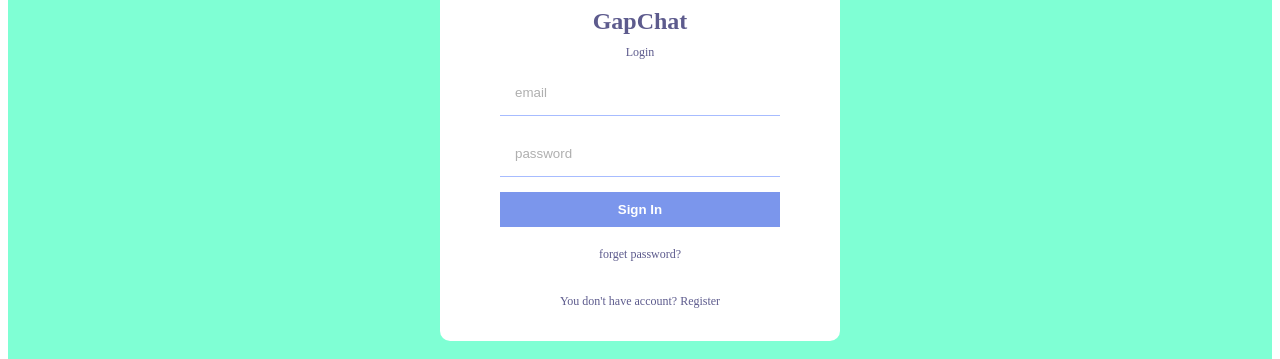
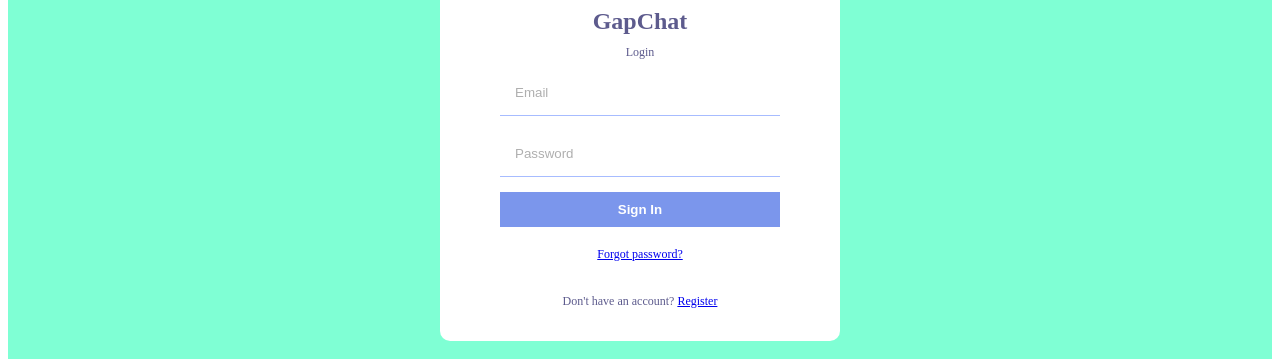
Before and after one commit to hgapson/GapChat, a React (Vite) app: page /login in a window 1280 px wide. Shown: the part 204-563 px from the top of the page. Built offline with nearby package versions, Linux system fonts and the light colour scheme; no server answers.

Commit message:
make cahnges

```diff
--- a/src/Pages/Login.jsx
+++ b/src/Pages/Login.jsx
@@ -1,19 +1,59 @@
-import React from 'react'
+import React, { useState } from 'react'
+import { Link, useNavigate } from 'react-router-dom'
 import '../App.scss'
+import { signInWithEmailAndPassword } from 'firebase/auth'
+import { auth } from '../firebase'
 
 function Login() {
+  const [email, setEmail] = useState('')
+  const [password, setPassword] = useState('')
+  const [error, setError] = useState('')
+  const navigate = useNavigate()
+
+  const handleLogin = async (e) => {
+    e.preventDefault()
+    try {
+      const userCredential = await signInWithEmailAndPassword(
+        auth,
+        email,
+        password
+      )
+      // Successfully logged in
+      console.log('Logged in:', userCredential.user.uid)
+      navigate('/')
+    } catch (error) {
+      setError('Invalid account. create account.')
+      console.error('Login error:', error)
+    }
+  }
+
   return (
     <div className="regBody">
       <div className="regContainer">
         <span className="logo">GapChat</span>
         <span className="title">Login</span>
-        <form>
-          <input type="email" placeholder="email" />
-          <input type="password" placeholder="password" />
-          <button>Sign In</button>
+        <form onSubmit={handleLogin}>
+          <input
+            type="email"
+            placeholder="Email"
+            value={email}
+            onChange={(e) => setEmail(e.target.value)}
+          />
+          <input
+            type="password"
+            placeholder="Password"
+            value={password}
+            onChange={(e) => setPassword(e.target.value)}
+          />
+          <button type="submit">Sign In</button>
+          {error && <p className="error-message">{error}</p>}
         </form>
-        <p>forget password?</p>
-        <p>You don't have account? Register</p>
+        <p>
+          <Link to="/forgot-password">Forgot password?</Link>
+        </p>
+        <p>
+          Don't have an account? <Link to="/register">Register</Link>
+        </p>
       </div>
     </div>
   )
--- a/src/Pages/Register.jsx
+++ b/src/Pages/Register.jsx
@@ -1,13 +1,14 @@
-import { useState } from 'react'
+import React, { useState } from 'react'
+import { Link, useNavigate } from 'react-router-dom'
 import add from '../Images/image.png'
 import { createUserWithEmailAndPassword, updateProfile } from 'firebase/auth'
 import { auth, storage, db } from '../firebase'
 import { ref, uploadBytesResumable, getDownloadURL } from 'firebase/storage'
 import { doc, setDoc } from 'firebase/firestore'
-import { useNavigate } from 'react-router-dom'
 
 function Register() {
-  const [error, setError] = useState(false)
+  const [error, setError] = useState('')
+  const [success, setSuccess] = useState(false)
   const navigate = useNavigate()
 
   const handleSubmit = async (e) => {
@@ -15,20 +16,24 @@ function Register() {
     const displayName = e.target.name.value
     const email = e.target.email.value
     const password = e.target.password.value
+    const confirmPassword = e.target.confirmPassword.value
     const file = e.target.file.files[0]
+
+    if (password !== confirmPassword) {
+      setError('Passwords do not match')
+      return
+    }
 
     try {
       const res = await createUserWithEmailAndPassword(auth, email, password)
-
       const storageRef = ref(storage, `avatars/${res.user.uid}/${file.name}`)
-
       const uploadTask = uploadBytesResumable(storageRef, file)
 
       uploadTask.on(
         'state_changed',
         null,
         (uploadError) => {
-          setError(true)
+          setError('Error uploading file')
           console.error('Error uploading file:', uploadError)
         },
         () => {
@@ -44,12 +49,15 @@ function Register() {
               photoURL: downloadURL,
             })
             await setDoc(doc(db, 'userChats', res.user.uid), {})
-            navigate('/')
+            setSuccess(true)
+            setTimeout(() => {
+              navigate('/login')
+            }, 1000) // Redirect to login page after 2 seconds
           })
         }
       )
     } catch (authError) {
-      setError(true)
+      setError('Error creating user')
       console.error('Error creating user:', authError)
     }
   }
@@ -75,13 +83,12 @@ function Register() {
               id="password"
               placeholder="Enter Password "
             />
-
             <input
-              autoComplete="comfirm"
+              autoComplete="confirm-password"
               type="password"
-              name="comfirm"
-              id="comfirm"
-              placeholder="comfirm Password"
+              name="confirmPassword"
+              id="confirmPassword"
+              placeholder="Confirm Password"
             />
             <input
               style={{ display: 'none' }}
@@ -96,9 +103,16 @@ function Register() {
             <button type="submit" color="success">
               Sign up
             </button>
-            {error && <span>Something went wrong</span>}
+            {error && <span className="error-message">{error}</span>}
+            {success && (
+              <span className="success-message">
+                Registration successful! Redirecting to login...
+              </span>
+            )}
           </form>
-          <p>You already have an account? Login</p>
+          <p>
+            You already have an account? <Link to="/login">Login</Link>
+          </p>
         </div>
       </div>
     </>
```
